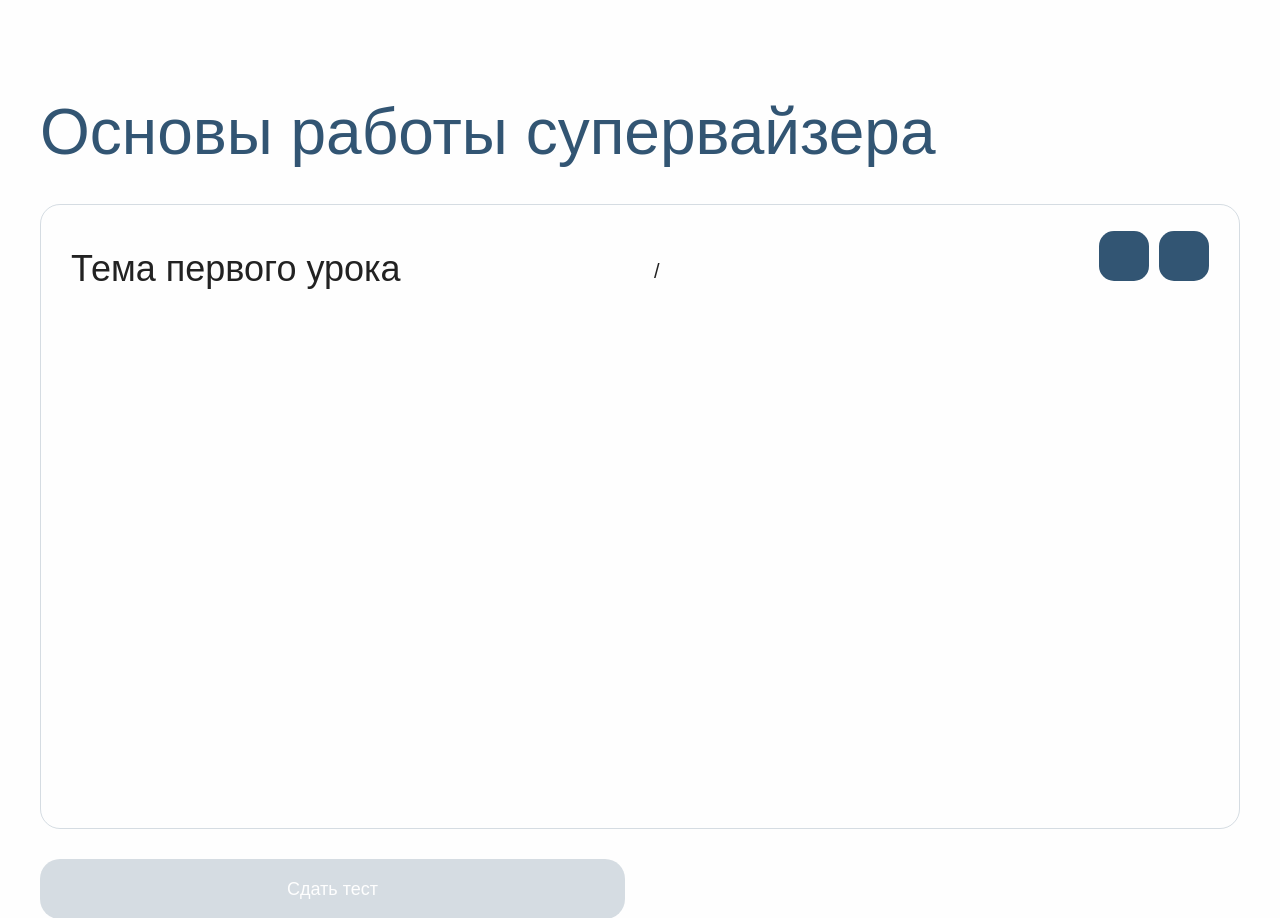
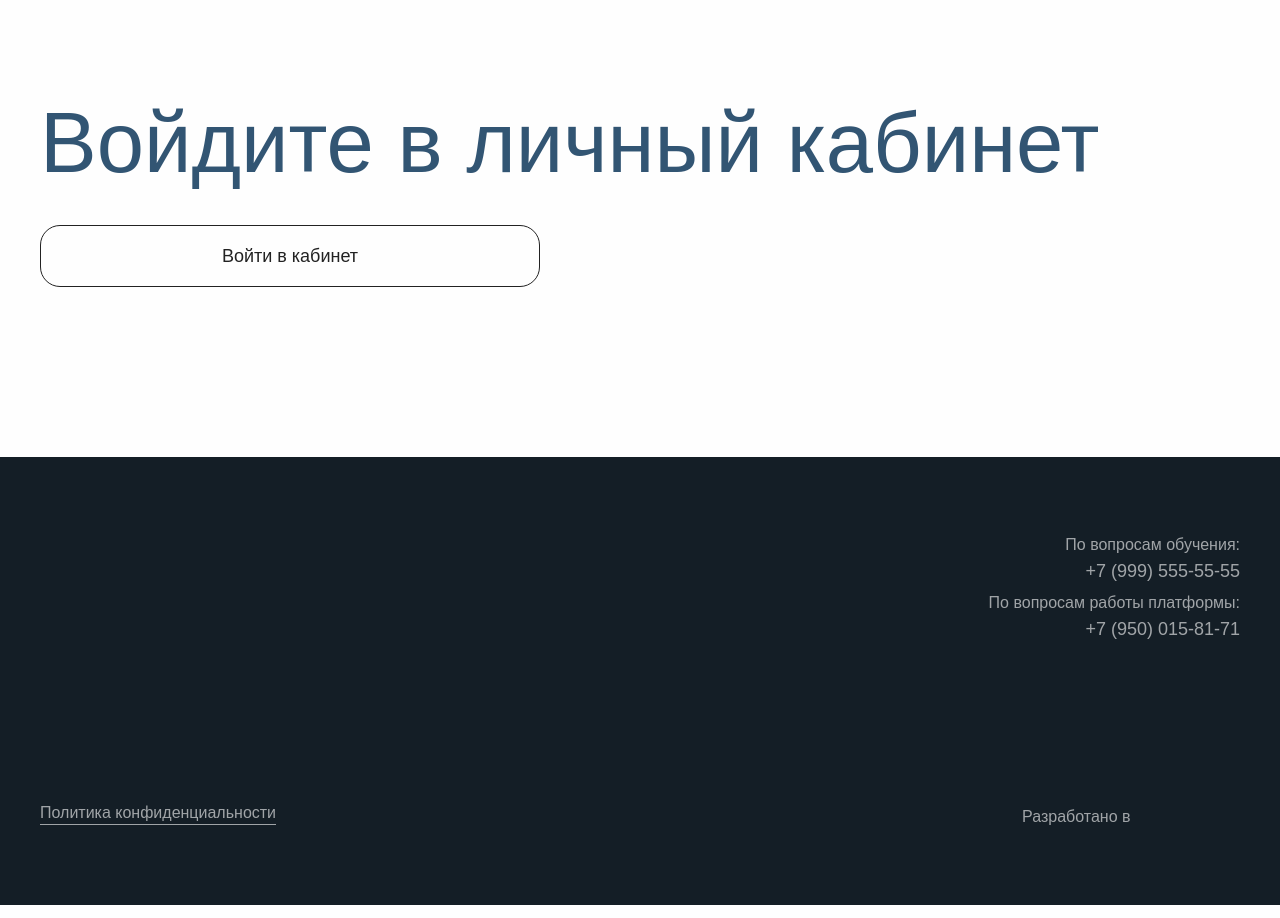
Before and after one commit to Blackbrow1/transpit, a PHP site: page /modules/training/training-1.php in a window 1280 px wide. Shown: the part 93-1011 px from the top of the page. Run offline with PHP 8.4, Linux system fonts and the light colour scheme; style sheets or scripts are compiled from the project's sources; some libraries are stand-ins or nearby versions; some web fonts are replaced.

Commit message:
Скрыл страницы тренингов

```diff
--- a/src/js/script.js
+++ b/src/js/script.js
@@ -335,7 +335,7 @@ window.addEventListener('DOMContentLoaded', () => {
 
 
 //////////////////////////////////////
-
+// Фильтрация по году
 function showMoreDate(select, item, button) {
   const usersSelect = document.querySelector(select);
   const usersItems = document.querySelectorAll(item);
--- a/src/templates/test-hero/test-hero-1.tpl
+++ b/src/templates/test-hero/test-hero-1.tpl
@@ -3,7 +3,7 @@
     <div class="test-hero__wrap">
       <h1 class="test-hero__title">Внутренний тест <span>ООО &laquo;Транспит
           С-З&raquo;</span> на знание основ
-        работы супервайзеров</h1>
+        работы супервайзера</h1>
 
       <p class="test-hero__description">Тест состоит из 32 вопросов. Для положительного прохождения теста нужно ответить
         правильно на 26 вопросов, что соответствует прогрессу 80%. На прохождение теста отводится 18 минут. Нажимая на
--- a/src/templates/training/training-1.tpl
+++ b/src/templates/training/training-1.tpl
@@ -1,4 +1,13 @@
 <main>
+  <?php if (isset($userNotLoggedIn)): ?>
+  <section class="user-card">
+    <div class="user-card__wrap">
+      <h1 class="user-card__title">Войдите в личный кабинет</h1>
+
+      <a href="<?php echo HOST; ?>main" class="user-card__back">Войти в кабинет</a>
+    </div>
+  </section>
+  <?php else: ?>
   <section class="training">
     <div class="training__wrap">
       <h1 class="training__title">Основы работы супервайзера</h1>
@@ -70,4 +79,5 @@
         class="training__button button training__button--disable">Сдать тест</a>
     </div>
   </section>
+  <?php endif; ?>
 </main>
```
Also changed, not shown: src/templates/training/training-2.tpl (+10 -0 lines), src/templates/training/training-3.tpl (+10 -0 lines).
